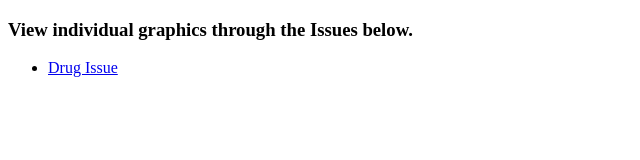
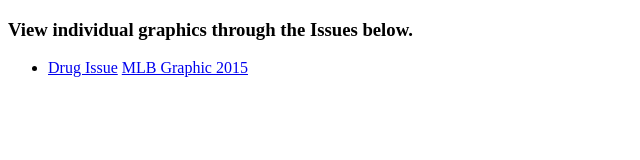
Before and after one commit to DTH-i-team/DTH-i-team.github.io, a plain HTML site: page index.html in a window 1280 px wide. Shown: the whole page, without its empty margins (0-640 px from the left). Drawn offline with Linux system fonts and the light colour scheme.

Commit message:
baseball linked

```diff
--- a/index.html
+++ b/index.html
@@ -8,6 +8,7 @@
   <ul>
     <li>
       <a href="DrugIssue/index.html">Drug Issue</a>
+      <a href="Baseball/index.html">MLB Graphic 2015</a>
     </li>
   </ul>
 
```
